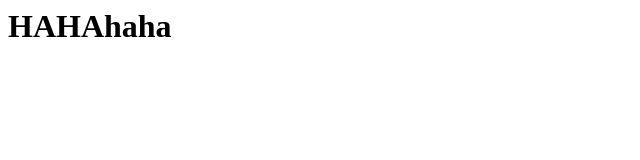
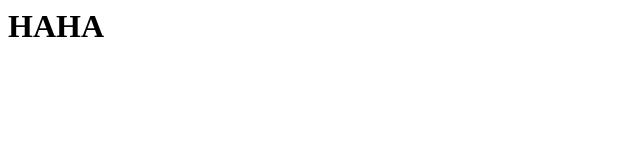
Before and after one commit to WynnieSun/Test-1-smy-, a plain HTML site: page index.html in a window 1280 px wide. Shown: the whole page, without its empty margins (0-640 px from the left). Drawn offline with Linux system fonts and the light colour scheme.

Commit message:
Update index.html

```diff
--- a/index.html
+++ b/index.html
@@ -2,6 +2,6 @@
 <head>
 </head>
 <body>
-  <h1>HAHAhaha</h1>
+  <h1>HAHA</h1>
   <body>
 </html>
```
